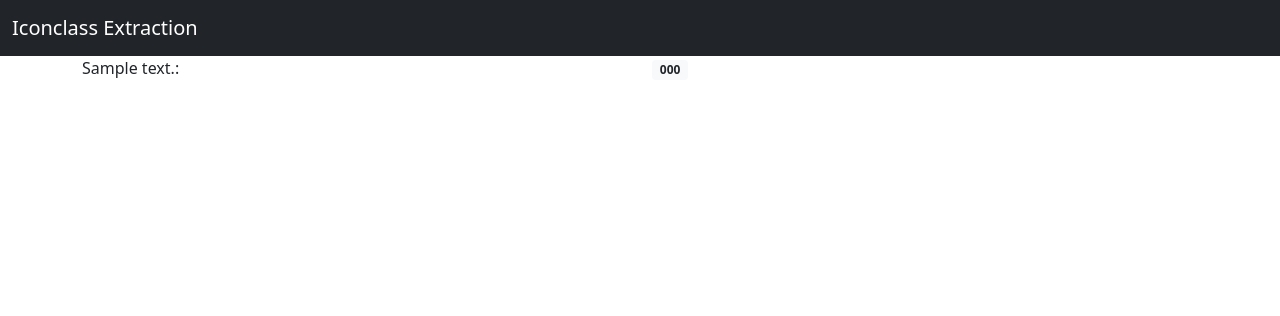
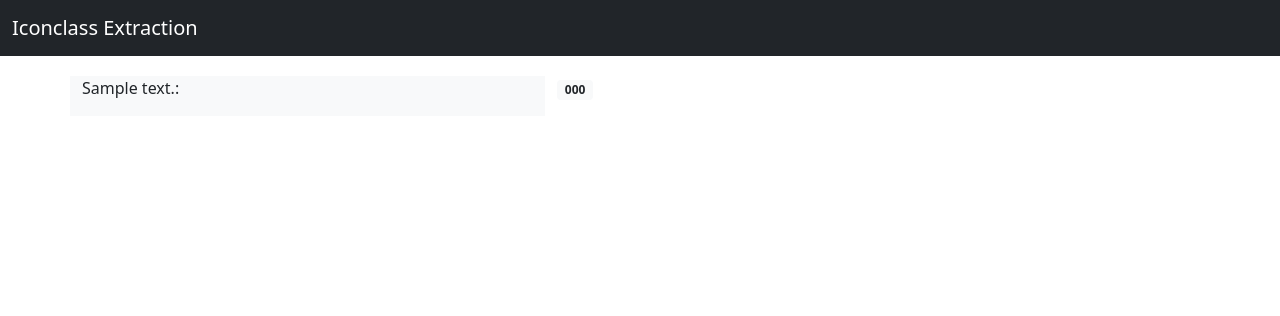
Before and after one commit to ISE-FIZKarlsruhe/iconclass, a Python web app: template iconclass_extraction/templates/annotated.html in a window 1280 px wide. Shown: the top 316 px of the page. Run offline with Jinja, Linux system fonts and the light colour scheme; the template is opened without the code that fills it: most values are stand-ins (such as "Sample title", 1, 10 or a date in 2020).

Commit message:
Adjust styles

```diff
--- a/iconclass_extraction/templates/annotated.html
+++ b/iconclass_extraction/templates/annotated.html
@@ -10,6 +10,11 @@
       crossorigin="anonymous"
     />
     <title>Iconclass Extraction</title>
+    <style>
+      .navbar {
+        margin-bottom: 20px;
+      }
+    </style>
   </head>
   <body>
     <nav class="navbar navbar-dark bg-dark">
@@ -27,14 +32,14 @@
       {% for annotation in annotations %}
 
       <div class="row">
-        <div class="col-md-6">
+        <div class="col-md-5 bg-light">
           {% if annotation["text"]|length > 200 %}
           <p>{{annotation["text"][:200]}}...:</p>
           {% else %}
           <p>{{annotation["text"]}}:</p>
           {% endif %}
         </div>
-        <div class="col-md-6">
+        <div class="col-md-7">
           <p>
             {% for code in annotation["codes"] %}
             <span class="badge bg-light text-dark">{{code}} </span>
```
Also changed, not shown: iconclass_extraction/templates/index.html (+11 -3 lines).
